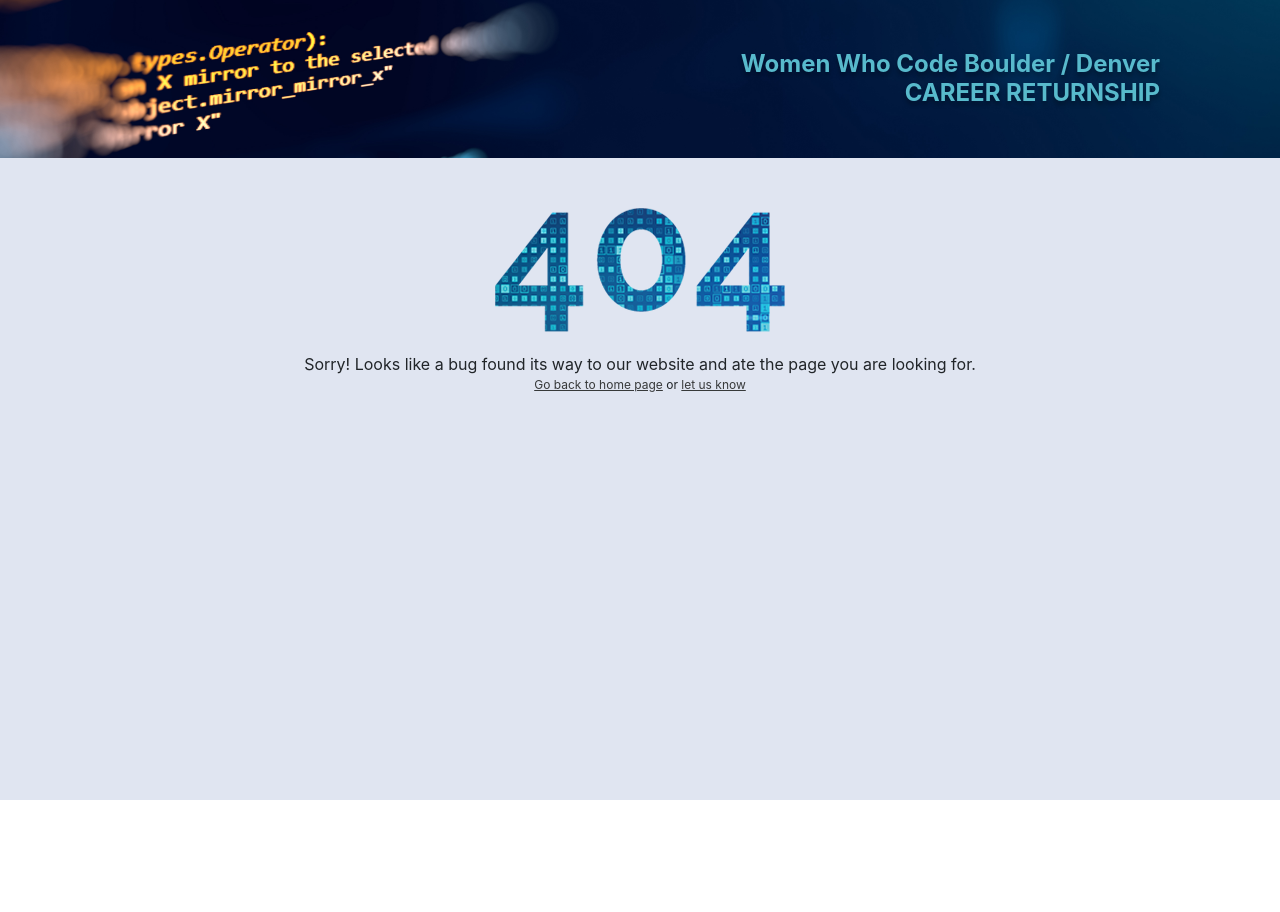
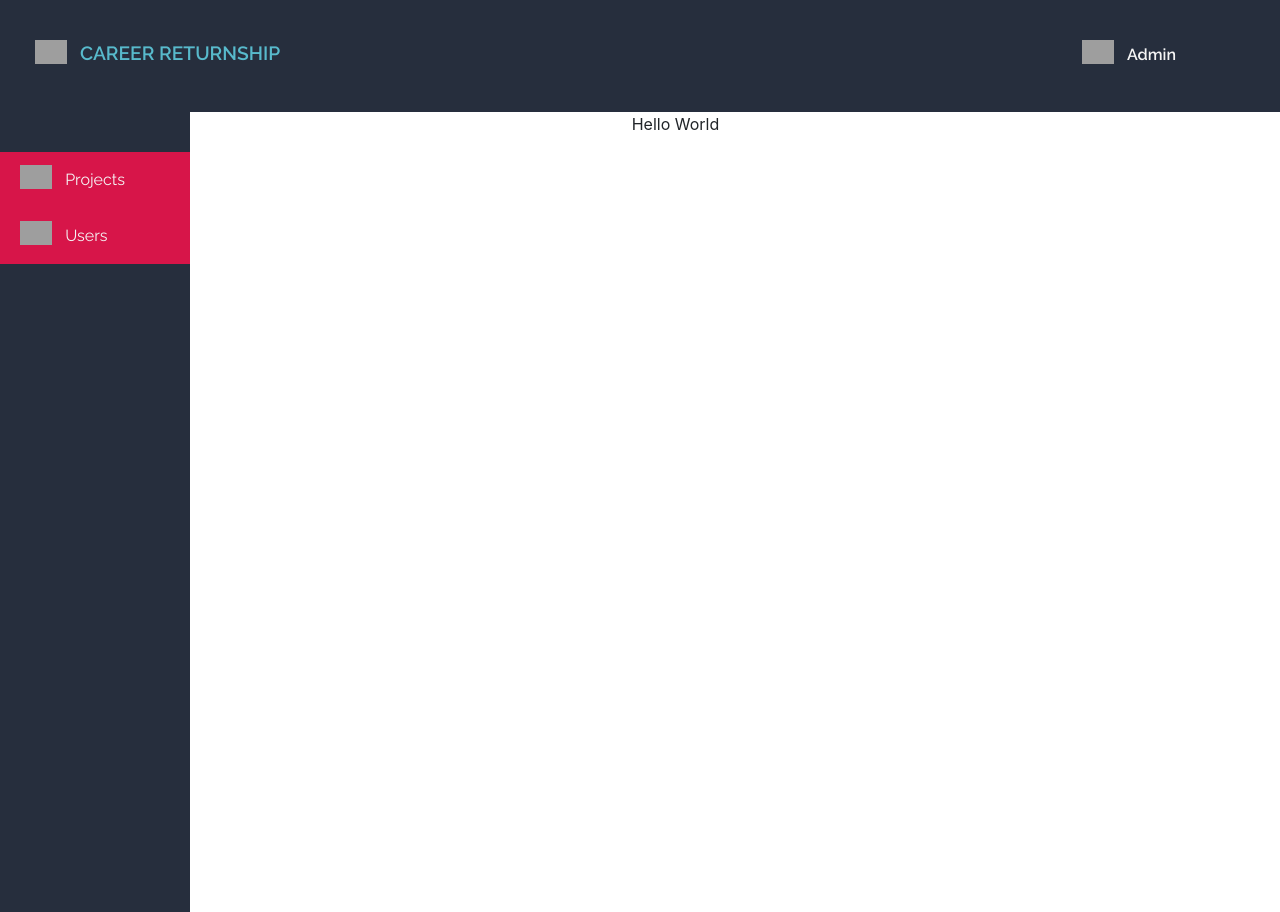
Before and after one commit to women-who-software/returnship-project-voting, a React (Create React App) app in the folder client/: page /admin/projects/1 in a window 1280 px wide. Before the commit the page ends 800 px from the top, so only its background shows below. Built offline with nearby package versions, Linux system fonts and the light colour scheme; grey boxes are pictures that could not be loaded.

Commit message:
Feature (<AdminProjectDetails/>): Add routing to access project details in admin panel

```diff
--- a/client/src/App.js
+++ b/client/src/App.js
@@ -1,15 +1,19 @@
 // Import React Components
 import React, { useState, useEffect, useContext } from "react";
 import { Route, Switch } from "react-router-dom";
-import AboutPage from "./routes/aboutPage";
-import ProjectsPage from "./routes/projectsPage";
-import AdminPanel from "./Components/AdminPanel/AdminPanel";
+
+// Temporary Data
 import STORE from "./STORE";
 
 // State Management
 import { GlobalContext } from "./Context/GlobalContext";
 import NotFound from "./routes/notFoundPage";
 
+// Import Custom Components
+import AboutPage from "./routes/aboutPage";
+import ProjectsPage from "./routes/projectsPage";
+import AdminPanel from "./Components/AdminPanel/AdminPanel";
+import AdminProjectDetails from "./Components/AdminProjectDetails/AdminProjectDetails";
 export default function App() {
   const [hasError, setHasError] = useState("");
   const { projects, setProjects } = useContext(GlobalContext);
@@ -26,6 +30,19 @@ export default function App() {
           <Route exact path="/" component={AboutPage} />
           <Route exact path="/projects" component={ProjectsPage} />
           <Route exact path="/admin" component={AdminPanel} />
+          <Route
+            exact
+            path="/admin/projects/:project_id"
+            component={(routeProps) => (
+              <AdminProjectDetails
+                project={projects.find(
+                  (project) =>
+                    project.project_id ===
+                    Number(routeProps.match.params.project_id)
+                )}
+              />
+            )}
+          />
           <Route component={NotFound} />
         </Switch>
       </main>
--- a/client/src/Components/AdminPanel/AdminPanel.js
+++ b/client/src/Components/AdminPanel/AdminPanel.js
@@ -25,7 +25,7 @@ export default function AdminPanel() {
         id=""
       />
       <div className="projects__items-project-name table-col">
-        <NavLink to={`/projects/${projects.project_id}`}>
+        <NavLink to={`/admin/projects/${projects.project_id}`}>
           {projects.project_name}
         </NavLink>
       </div>
```
